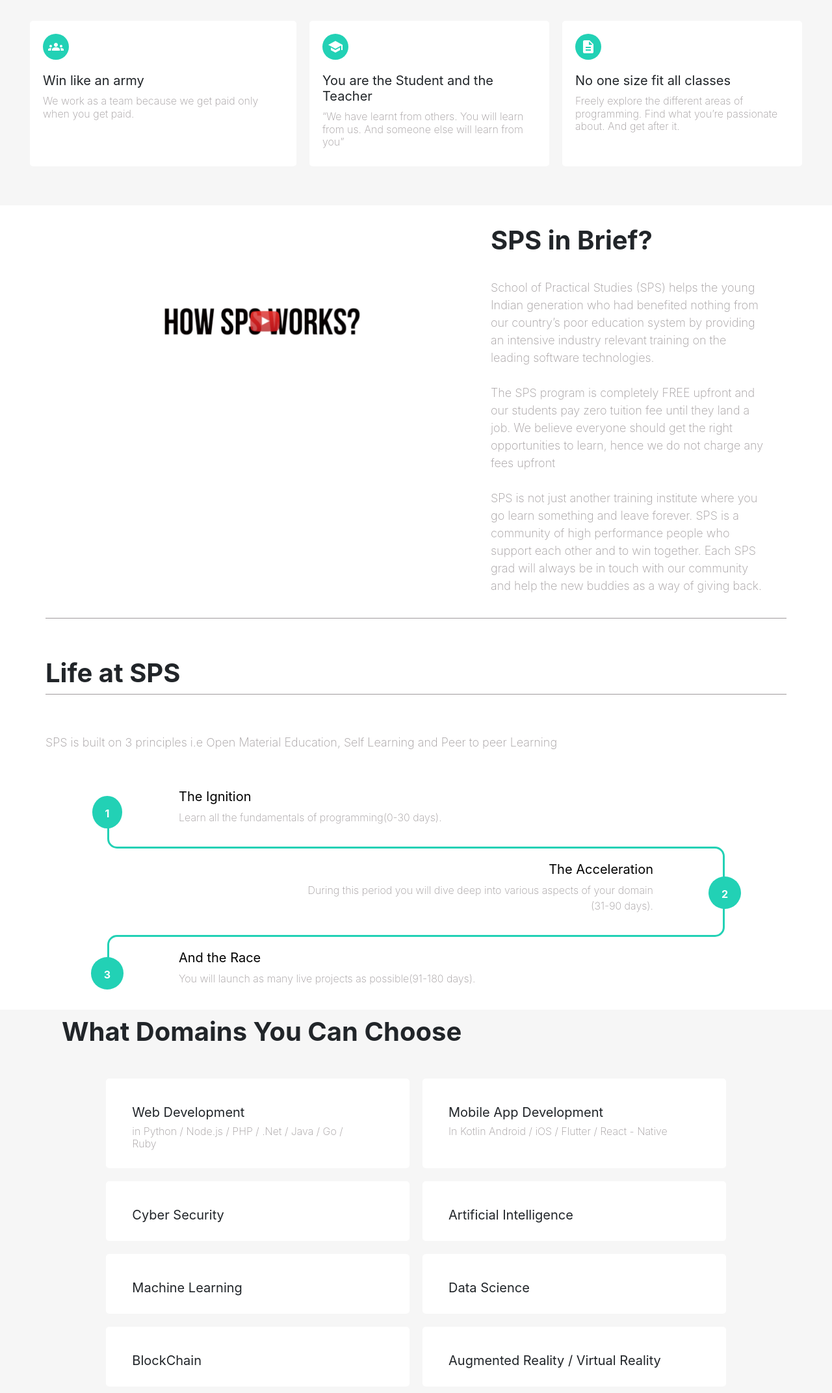
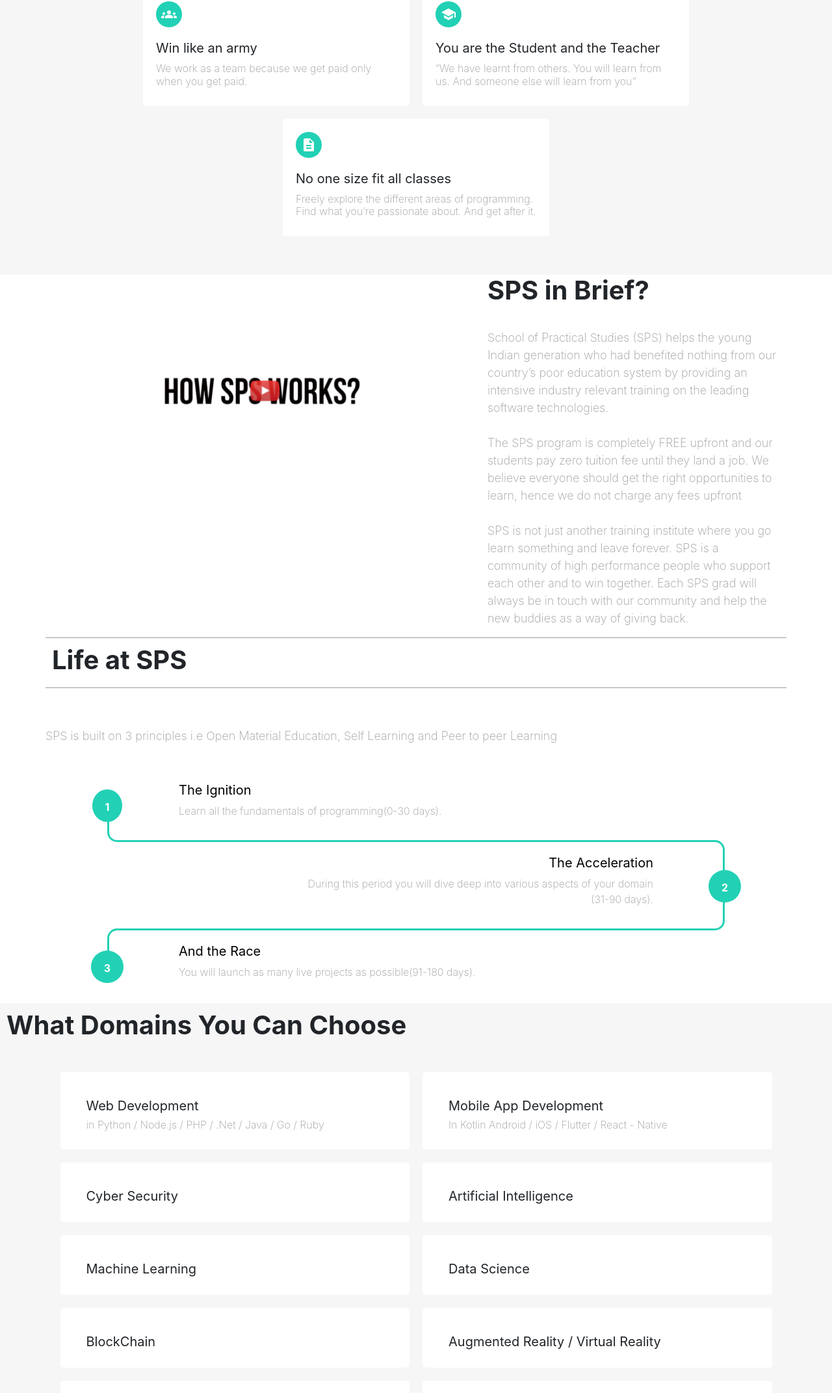
Before and after one commit to suhailm9055/sps-clone, a plain HTML site: page index.html in a window 1280 px wide. Shown: the part 656-2800 px from the top of the page at 65% size. Drawn offline with nearby package versions, Linux system fonts and the light colour scheme.

Commit message:
review commit

```diff
--- a/index.html
+++ b/index.html
@@ -55,7 +55,7 @@
         <h2 class="h1size">Features</h2>
       </div>
       <div class="cardsblock">
-        <div class="cards1 col-md-6 col-lg-4">
+        <div class="cards1 col-12 col-md-5 col-lg-4">
           <div class="icons1">
             <span class="material-icons outlined">
               groups
@@ -68,7 +68,7 @@
             <h4 class="h4size">We work as a team because we get paid only when you get paid.</h4>
           </div>
         </div>
-        <div class="cards1">
+        <div class="cards1 col-12 col-md-5 col-lg-4">
           <div class="icons1">
             <span class="material-icons outlined">
               school
@@ -80,7 +80,8 @@
           <div class="titledes">
             <h4 class="h4size">“We have learnt from others. You will learn from us. And someone else will learn from you”</h4>
           </div>
-        </div><div class="cards1">
+        </div>
+        <div class="cards1 col-12 col-md-5 col-lg-4">
           <div class="icons1">
             <span class="material-icons outlined">
               description
@@ -193,12 +194,12 @@
   </div>
 </div>
 <div class="Domains ">
-<div class="container-fluid">
+<div class=" ">
   <div class="row">
-    <div class="domainheader col-lg-12 col-md-12">
+    <div class="domainheader col-12 col-lg-12 col-md-12">
       <h1 class="h1size">What Domains You Can Choose</h1>
     </div>
-    <div class="domainstype col-lg-5 col-md-6">
+    <div class="domainstype col-11 col-lg-5 col-md-5">
       <div class="domaintitle">
         <h1 class="h3size">Web Development</h1>
       </div>
@@ -207,7 +208,7 @@
       </div>
     </div>
 
-    <div class="domainstype col-lg-5 col-md-6">
+    <div class="domainstype col-11 col-lg-5 col-md-5">
       <div class="domaintitle">
         <h1 class="h3size">Mobile App Development</h1>
       </div>
@@ -216,50 +217,50 @@
       </div>
     </div>
 
-    <div class="domainstype col-lg-5 col-md-6">
+    <div class="domainstype col-11 col-lg-5 col-md-5">
       <div class="domaintitle">
         <h1 class="h3size">Cyber Security</h1>
       </div>
 
     </div>
 
-    <div class="domainstype col-lg-5 col-md-6">
+    <div class="domainstype col-11 col-lg-5 col-md-5">
       <div class="domaintitle">
         <h1 class="h3size">Artificial Intelligence</h1>
       </div>
 
     </div>
-    <div class="domainstype col-lg-5 col-md-5">
+    <div class="domainstype col-11 col-lg-5 col-md-5">
       <div class="domaintitle">
         <h1 class="h3size">Machine Learning</h1>
       </div>
 
     </div>
-    <div class="domainstype col-lg-5 col-md-5">
+    <div class="domainstype col-11 col-lg-5 col-md-5">
       <div class="domaintitle">
         <h1 class="h3size">Data Science</h1>
       </div>
 
     </div>
-    <div class="domainstype col-lg-5 col-md-5">
+    <div class="domainstype col-11 col-lg-5 col-md-5">
       <div class="domaintitle">
         <h1 class="h3size">BlockChain</h1>
       </div>
 
     </div>
-    <div class="domainstype col-lg-5 col-md-5">
+    <div class="domainstype col-11 col-lg-5 col-md-5">
       <div class="domaintitle">
         <h1 class="h3size">Augmented Reality / Virtual Reality</h1>
       </div>
 
     </div>
-    <div class="domainstype col-lg-5 col-md-5">
+    <div class="domainstype col-11 col-lg-5 col-md-5">
       <div class="domaintitle">
         <h1 class="h3size">Software Testing</h1>
       </div>
 
     </div>
-    <div class="domainstype col-lg-5 col-md-5">
+    <div class="domainstype col-11 col-lg-5 col-md-5">
       <div class="domaintitle">
         <h1 class="h3size">DevOps</h1>
       </div>
@@ -295,12 +296,12 @@
           <h2 class="pb-3 pt-2"></h2>
 
           <!--second section-->
-          <div class="row align-items-center justify-content-end how-it-works firstnoheight">
+          <div class="row align-items-center justify-content-end how-it-works firstnoheight ">
             <div class="col-6 text-right">
               <h5 class="h3size">Apply Online</h5>
               <p class="h4size">Submit your application online and pick an interview date which is convenient for you</p>
             </div>
-            <div class="col-2 text-center full">
+            <div class="col-md-2 col-2 text-center full">
               <div class="circle">1</div>
             </div>
           </div>
--- a/style.css
+++ b/style.css
@@ -147,7 +147,7 @@ padding-top:10px;
     display: flex;
 
 }
-.col-lg-5{
+.col-lg-5 .col-11 .col-md-5{
     padding: 30px 30px 20px 20px;
 }
 .briefp{
@@ -157,6 +157,7 @@ padding-top:10px;
 }
 .rowborder{
     padding-top: 60px;
+    padding: 10px;
     border-top:1px solid #a09b9d;
     border-bottom: 1px solid #a09b9d;
 }
@@ -216,6 +217,7 @@ body {
   height: 50%;
   left: 50%;
   top: 50%;
+
 }
 .how-it-works.row .col-2.full::after {
   height: 100%;
@@ -266,7 +268,7 @@ body {
 .Domains{
     background-color: #f6f6f6;
     padding: 10px;
-    padding-inline: 80px;
+    padding-inline: 10px;
 }
 .Domains .row{
     display: flex;
@@ -296,10 +298,10 @@ body {
     color: white;
 }
 .joinsps{
-    padding: 30px;
+    padding: 1px;
 }
 .joinhead{
-    margin: 10px;
+
     margin-top: 30px;
     border-bottom: 1px solid rgb(190, 189, 189);
 }
@@ -317,7 +319,7 @@ width: 100%;
 }
 
 .joinprocess .lastnoheight .col-2.full::after {
-  height: 50%;
+  height: 50px;
   left: calc(50% - 3px);
   top: 0;
 }
@@ -325,7 +327,7 @@ width: 100%;
 .joinprocess .firstnoheight .col-2.full::after {
   height: 50%;
   left: calc(50% - 3px);
-  top: 50px;
+  bottom: 0px;
 }
 .chatbox{
   margin: 20px;
```
